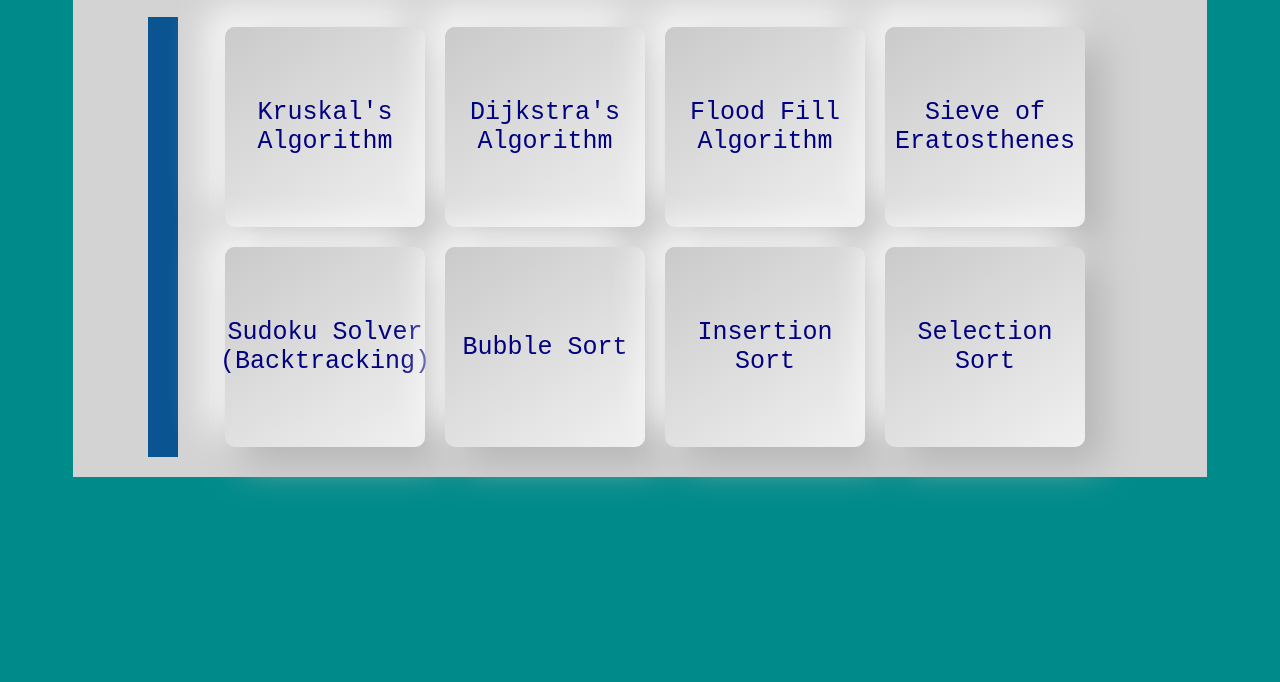
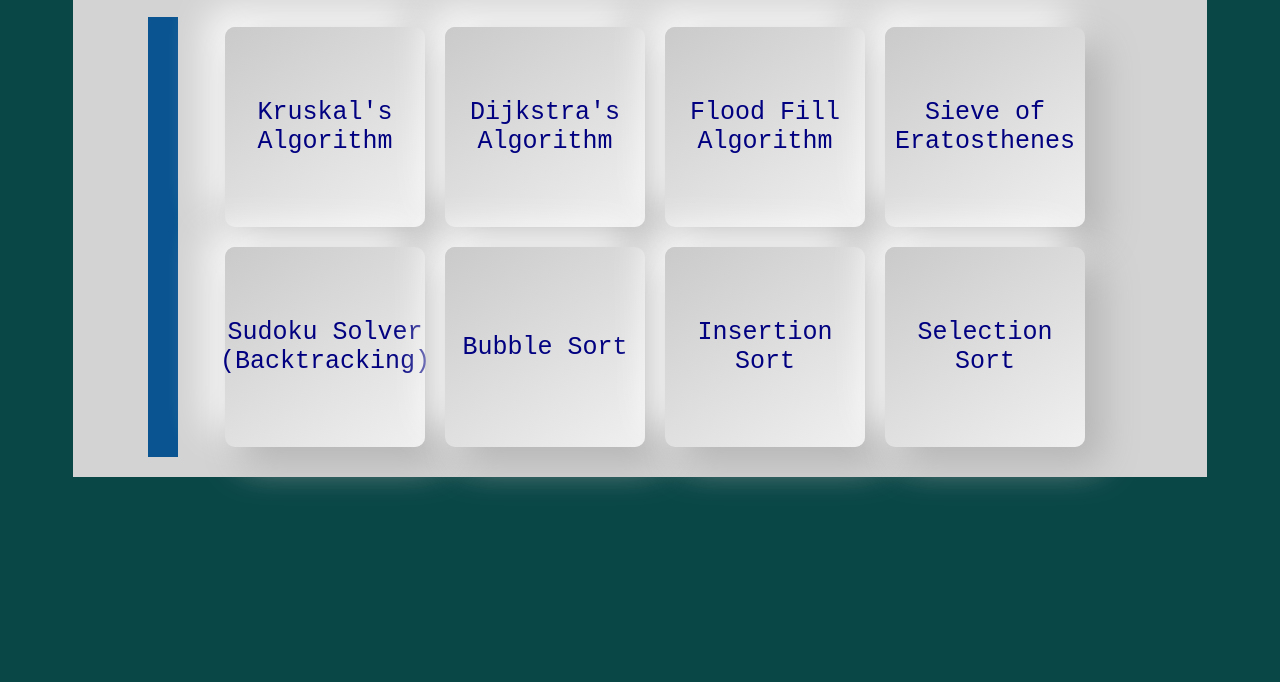
Before and after one commit to rudraWorks/my-blog, a plain HTML site: page dsaVisualizers.html in a window 1280 px wide. Shown: the part 118-800 px from the top of the page. Drawn offline with Linux system fonts and the light colour scheme.

Commit message:
Update dsaVisualizers.html

```diff
--- a/dsaVisualizers.html
+++ b/dsaVisualizers.html
@@ -13,7 +13,7 @@
         box-sizing: border-box;
     }
     body{
-        background-color: darkcyan;
+        background-color: rgb(9, 70, 70);
         padding: 10px;
     }
     #container{
```
